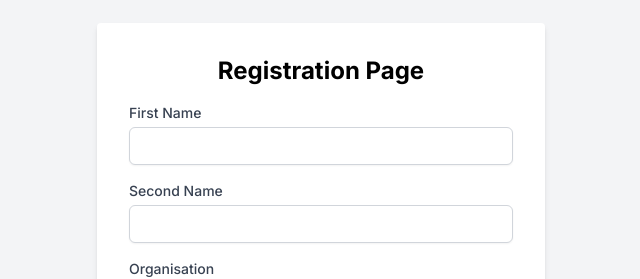
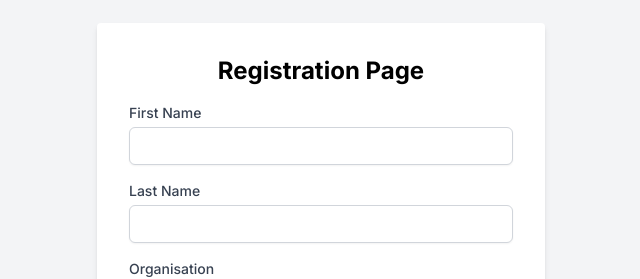
Before and after one commit to mihairadulescu/vmx-overlay, a Next.js app: page /registration in a window 1280 px wide. Shown: the part 185-464 px from the top of the page, without its empty margins (319-959 px from the left). Built offline with nearby package versions, Linux system fonts and the light colour scheme.

Commit message:
[] Rename stuff

```diff
--- a/src/app/registration/page.js
+++ b/src/app/registration/page.js
@@ -9,7 +9,7 @@ import Presenter from './presenter';
 
 const RegistrationSchema = Yup.object().shape({
   firstName: Yup.string().required('Required'),
-  secondName: Yup.string().required('Required'),
+  lastName: Yup.string().required('Required'),
   organisation: Yup.string().required('Required'),
 });
 
@@ -27,7 +27,7 @@ const Registration = () => {
         <div className="w-full max-w-md p-8 space-y-4 bg-white rounded shadow-md" style={{color:"black"}}>
           <h1 className="text-2xl font-bold text-center">Registration Page</h1>
           <Formik
-            initialValues={{  firstName: '', secondName: '', organisation: '' }}
+            initialValues={{  firstName: '', lastName: '', organisation: '' }}
             validationSchema={RegistrationSchema}
             onSubmit={(values, actions) => handleSubmit(values, { ...actions, setStatus })}
           >
@@ -43,10 +43,10 @@ const Registration = () => {
                   <ErrorMessage name="firstName" component="div" className="mt-1 text-sm text-red-600" />
                 </div>
                 <div>
-                  <label htmlFor="secondName" className="block text-sm font-medium text-gray-700">Second Name</label>
+                  <label htmlFor="lastName" className="block text-sm font-medium text-gray-700">Last Name</label>
                   <Field
                     type="text"
-                    name="secondName"
+                    name="lastName"
                     className="block w-full px-3 py-2 mt-1 border border-gray-300 rounded-md shadow-sm focus:ring-indigo-500 focus:border-indigo-500 sm:text-sm"
                   />
                   <ErrorMessage name="secondName" component="div" className="mt-1 text-sm text-red-600" />
```
